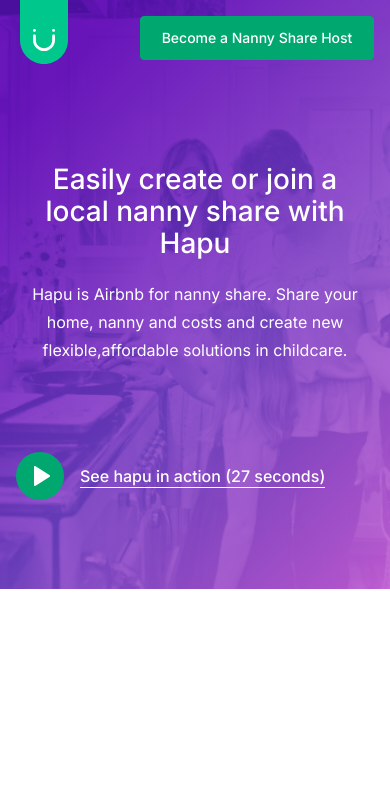
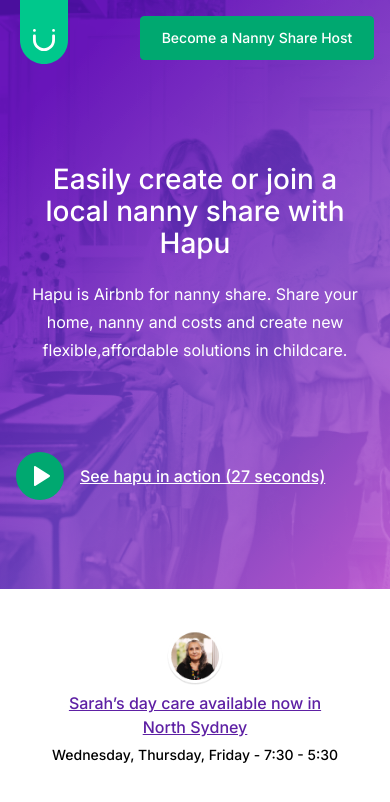
Before and after one commit to ren4ndev/react-challenge-jd, a React (Create React App) app: page / in a window 390 px wide. Shown: the top 802 px of the page. Built offline with nearby package versions, Linux system fonts and the light colour scheme.

Commit message:
feat: finish hero mobile

```diff
--- a/src/components/Atoms/Image/index.jsx
+++ b/src/components/Atoms/Image/index.jsx
@@ -7,6 +7,8 @@
 export default function Image({
   src,
   alt,
+  border,
+  borderRadius,
   fit,
   mix,
   position,
@@ -17,6 +19,8 @@
     <ImageTag
       src={src}
       alt={alt}
+      border={border}
+      borderRadius={borderRadius}
       fit={fit}
       mix={mix}
       position={position}
@@ -29,6 +33,8 @@
 Image.propTypes = {
   src: PropTypes.string.isRequired,
   alt: PropTypes.string.isRequired,
+  border: PropTypes.string,
+  borderRadius: PropTypes.string,
   fit: PropTypes.string,
   mix: PropTypes.string,
   position: PropTypes.string,
@@ -37,6 +43,8 @@
 };
 
 Image.defaultProps = {
+  border: null,
+  borderRadius: null,
   fit: null,
   mix: null,
   position: null,
--- a/src/components/Atoms/Image/styles.js
+++ b/src/components/Atoms/Image/styles.js
@@ -1,6 +1,8 @@
 import styled from 'styled-components';
 
 export const ImageTag = styled.img`
+  border: ${({ border }) => border || 'none'};
+  border-radius: ${({ borderRadius }) => borderRadius || 'none'};
   height: ${({ height }) => height || '100%'};
   mix-blend-mode: ${({ mix }) => mix};
   object-fit: ${({ fit }) => fit};
--- a/src/components/Atoms/LinkText/index.jsx
+++ b/src/components/Atoms/LinkText/index.jsx
@@ -9,14 +9,16 @@
 export default function LinkText({
   children,
   margin,
+  fontColor,
 }) {
   return (
     <Container margin={margin}>
       <Typography
         type="link"
-        fontColor={colors.white}
+        fontColor={fontColor || colors.black}
         fontWeight="500"
         textAlign="center"
+        textDecoration="underline"
       >
         {children}
       </Typography>
@@ -30,8 +32,10 @@
     PropTypes.arrayOf(PropTypes.element),
   ]).isRequired,
   margin: PropTypes.string,
+  fontColor: PropTypes.string,
 };
 
 LinkText.defaultProps = {
   margin: null,
+  fontColor: null,
 };
--- a/src/components/Atoms/LinkText/styles.js
+++ b/src/components/Atoms/LinkText/styles.js
@@ -1,8 +1,5 @@
 import styled from 'styled-components';
-import { colors } from '../../../styles/variables';
 
 export const Container = styled.div`
-  border-bottom: solid 1px ${colors.white};
-  height: 24px;
   margin: ${({ margin }) => margin || 0};
 `;
--- a/src/components/Segments/Hero/index.jsx
+++ b/src/components/Segments/Hero/index.jsx
@@ -3,8 +3,10 @@
 import ImageSet from '../../Molecules/ImageSet';
 import Typography from '../../Atoms/Typography';
 import LinkText from '../../Atoms/LinkText';
+import Image from '../../Atoms/Image';
 import hero from '../../../assets/images/hero.webp';
 import heroMob from '../../../assets/images/hero-mob.webp';
+import avatar from '../../../assets/images/avatar.png';
 import PlayButton from '../../Atoms/PlayButton';
 import {
   HeroContainer,
@@ -19,6 +21,8 @@
 const title = 'Easily create or join a local nanny share with Hapu';
 const desc = 'Hapu is Airbnb for nanny share. Share your home, nanny and costs and create new flexible,affordable solutions in childcare.';
 const buttonText = 'See hapu in action (27 seconds)';
+const linkDownbar = 'Sarah’s day care available now in North Sydney';
+const date = 'Wednesday, Thursday, Friday - 7:30 - 5:30';
 
 export default function Hero() {
   return (
@@ -56,11 +60,27 @@
           <PlayButton />
           <LinkText
             margin="0 0 0 16px"
+            fontColor={colors.white}
           >
             {buttonText}
           </LinkText>
         </LinkWrapper>
-        <Downbar />
+        <Downbar>
+          <Image src={avatar} height="56px" width="56px" />
+          <LinkText
+            fontColor={colors.secondary}
+            margin="6px 0"
+          >
+            {linkDownbar}
+          </LinkText>
+          <Typography
+            type="heading5"
+            fontWeight="500"
+            textAlign="center"
+          >
+            {date}
+          </Typography>
+        </Downbar>
       </HeroGrid>
     </HeroContainer>
   );
--- a/src/components/Segments/Hero/styles.js
+++ b/src/components/Segments/Hero/styles.js
@@ -37,7 +37,12 @@
 `;
 
 export const Downbar = styled.div`
+  align-items: center;
+  display: flex;
+  flex-direction: column;
   grid-column: main-start/main-end;
   grid-row: douwnbar-start/douwnbar-end;
   height: 216px;
+  justify-content: center;
+  padding: 32px;
 `;
--- a/src/styles/variables.js
+++ b/src/styles/variables.js
@@ -28,6 +28,17 @@
       lineMobile: '32px',
     },
   },
+  heading5: {
+    desk: {
+      as: 'h5',
+      fontSize: '16px',
+      lineHeight: '24px',
+    },
+    mobile: {
+      fontMobile: '14px',
+      lineMobile: '20px',
+    },
+  },
   body: {
     desk: {
       as: 'p',
@@ -52,7 +63,7 @@
   },
   link: {
     desk: {
-      as: 'span',
+      as: 'p',
       fontSize: '16px',
       lineHeight: '24px',
     },
```
Also changed, not shown: src/assets/images/avatar.png (added).
